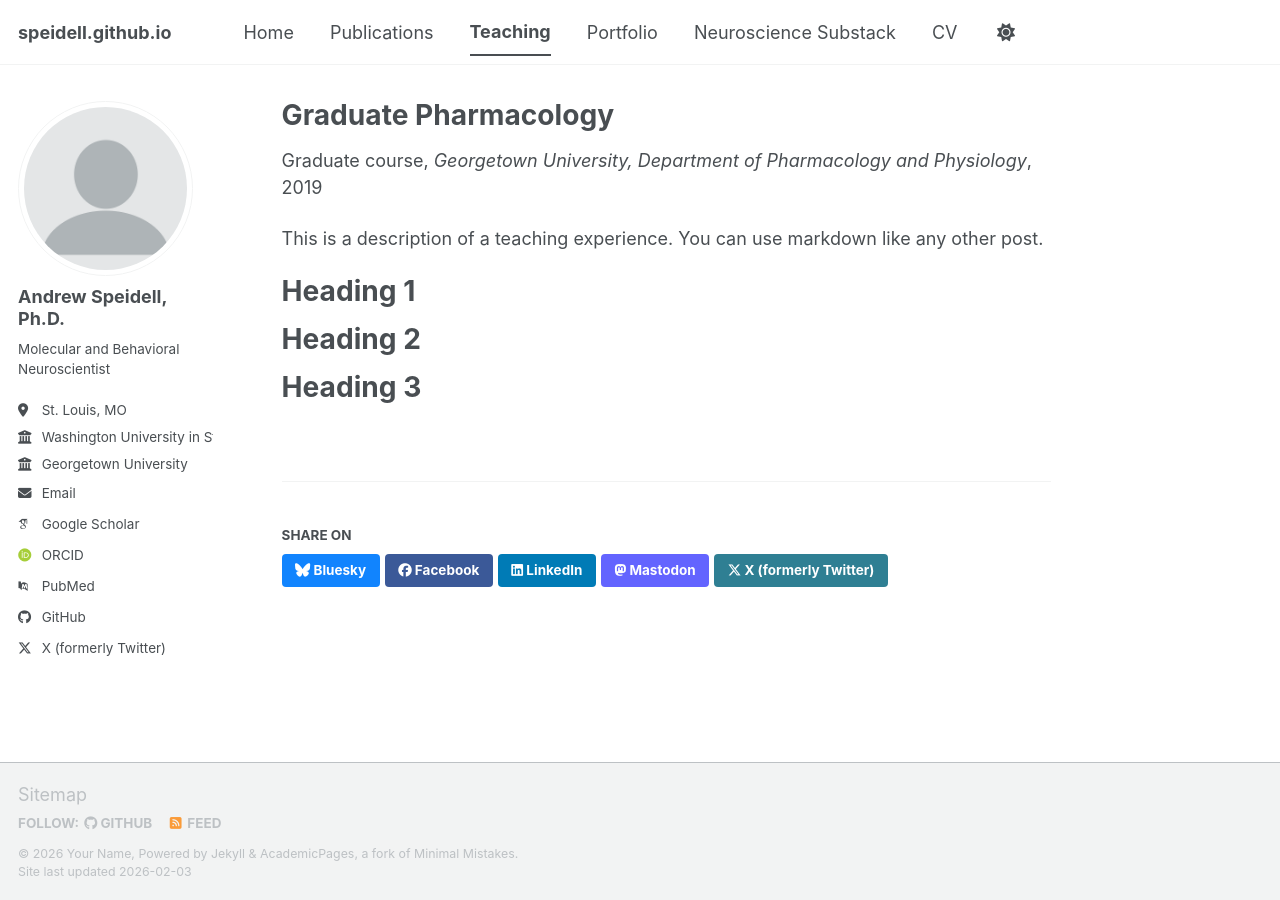
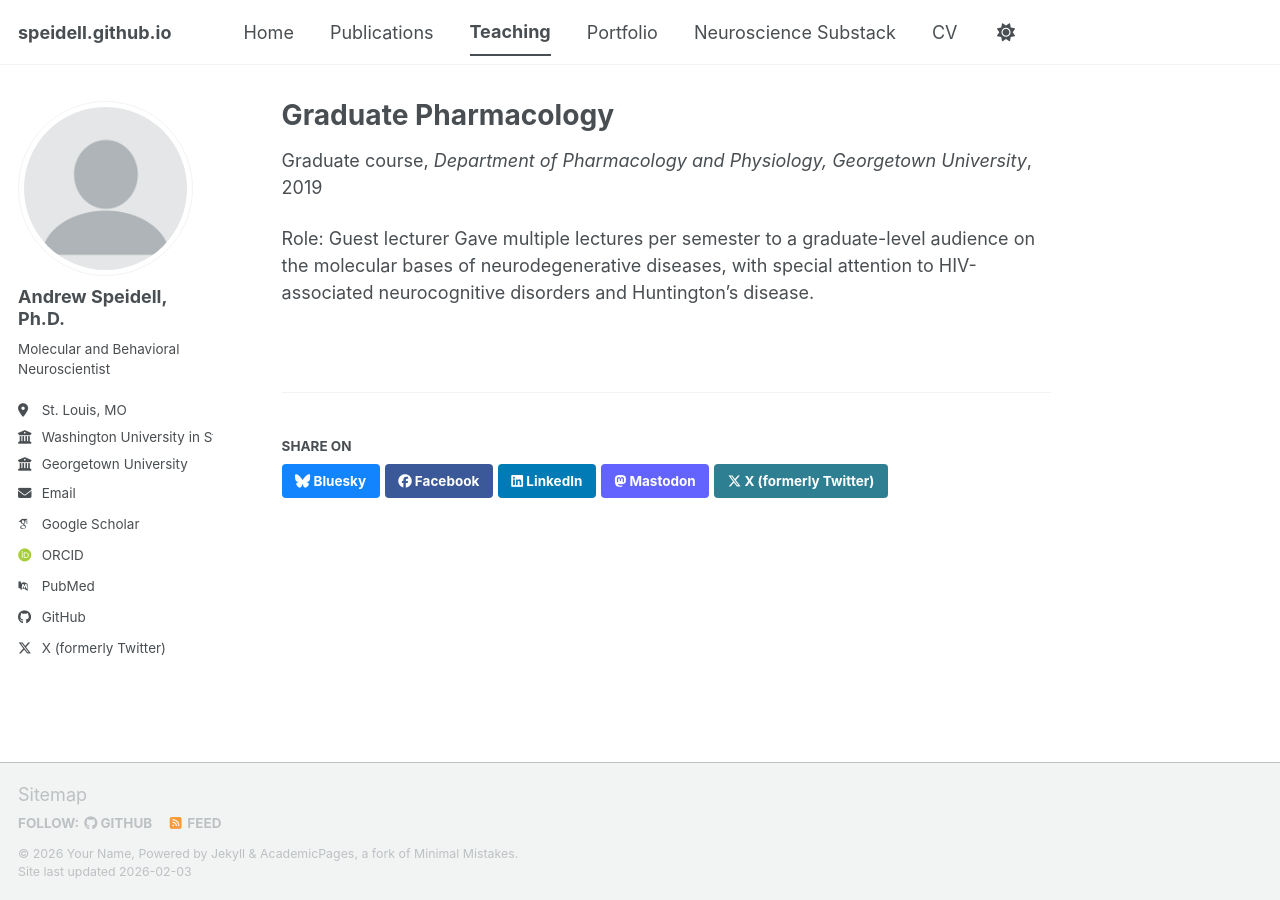
Before and after one commit to Speidell/speidell.github.io, a Jekyll site: the page built from _teaching/2019GradPharm.md, in a window 1280 px wide. Built offline with Jekyll 4.4.1, drawn with Linux system fonts in a browser that asks for light colours; some web fonts are replaced; a script bundle is joined from its source files by our own code; library files that are not in the unit come from our copies.

Commit message:
teaching update.

```diff
--- a/_pages/teaching.html
+++ b/_pages/teaching.html
@@ -1,6 +1,6 @@
 ---
 layout: archive
-title: "Teaching"
+title: "Teaching Experience and Training in Pedagogy"
 permalink: /teaching/
 author_profile: true
 ---
--- a/_teaching/2019GradPharm.md
+++ b/_teaching/2019GradPharm.md
@@ -3,18 +3,10 @@ title: "Graduate Pharmacology"
 collection: teaching
 type: "Graduate course"
 permalink: /teaching/2019GradPharm
-venue: "Georgetown University, Department of Pharmacology and Physiology"
+venue: "Department of Pharmacology and Physiology, Georgetown University"
 date: 2019-09-01
 location: "Washington, DC"
 ---
 
-This is a description of a teaching experience. You can use markdown like any other post.
-
-Heading 1
-======
-
-Heading 2
-======
-
-Heading 3
-======
+Role: Guest lecturer
+Gave multiple lectures per semester to a graduate-level audience on the molecular bases of neurodegenerative diseases, with special attention to HIV-associated neurocognitive disorders and Huntington’s disease.
```
